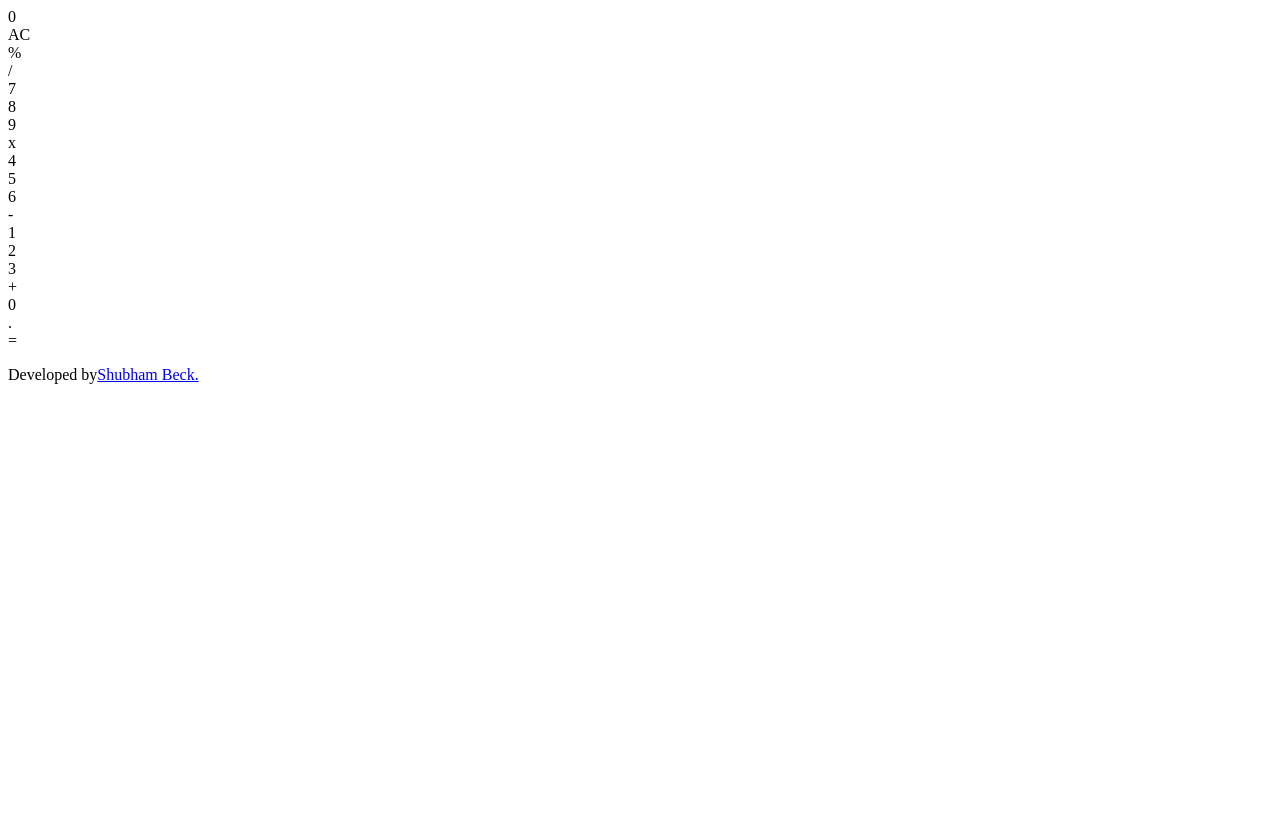
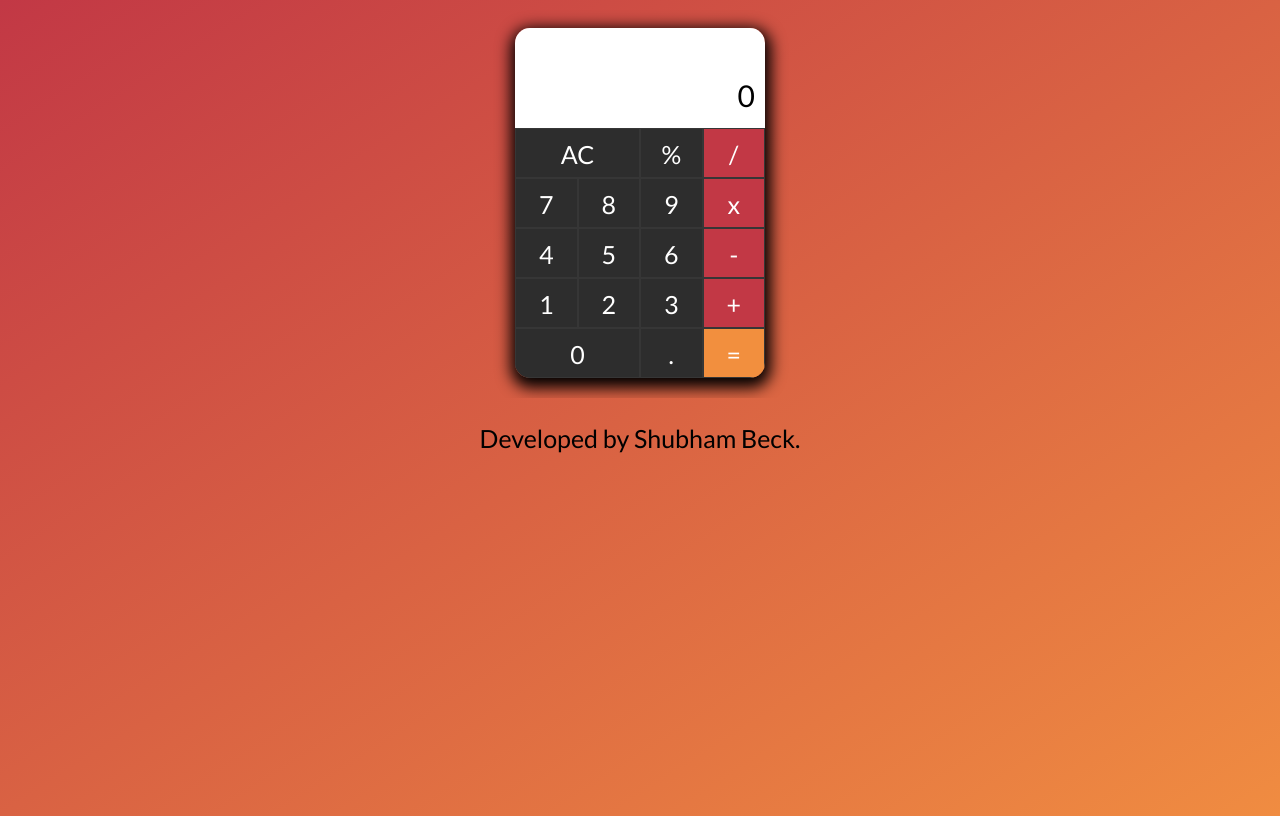
Before and after one commit to shubhambeck1995/calculator, a plain HTML site: page index.html in a window 1280 px wide. Drawn offline with nearby package versions, Linux system fonts and the light colour scheme.

Commit message:
add compiled css and js

```diff
--- a/index.html
+++ b/index.html
@@ -2,6 +2,9 @@
 <html lang="en">
   <head>
     <link href="https://fonts.googleapis.com/css?family=Lato" rel="stylesheet"/>
+    <link rel="stylesheet" href="style.css"/>
+    <script src="https://code.jquery.com/jquery-3.2.1.min.js" integrity="sha256-hwg4gsxgFZhOsEEamdOYGBf13FyQuiTwlAQgxVSNgt4=" crossorigin="anonymous"></script>
+    <script src="script.js"></script>
   </head>
   <body>
     <div class="container">
@@ -39,7 +42,7 @@
       </div>
     </div>
     <div class="footer text-center">
-      <p>Developed by<span class="bold"><a href="https://www.freecodecamp.com/shubhambeck1995" target="blank">Shubham Beck.</a></span></p>
+      <p>Developed by <span class="bold"><a href="https://www.freecodecamp.com/shubhambeck1995" target="blank">Shubham Beck.</a></span></p>
     </div>
   </body>
 </html>
--- a/style.sass
+++ b/style.sass
@@ -28,7 +28,7 @@ a
   background: #FFFFFF
   height: 30px
   font-size: 15px
-  padding: 10px
+  padding-right: 10px
   text-align: right
   line-height: 30px
 .show-result
```
Also changed, not shown: style.css (added), 3 other files.
